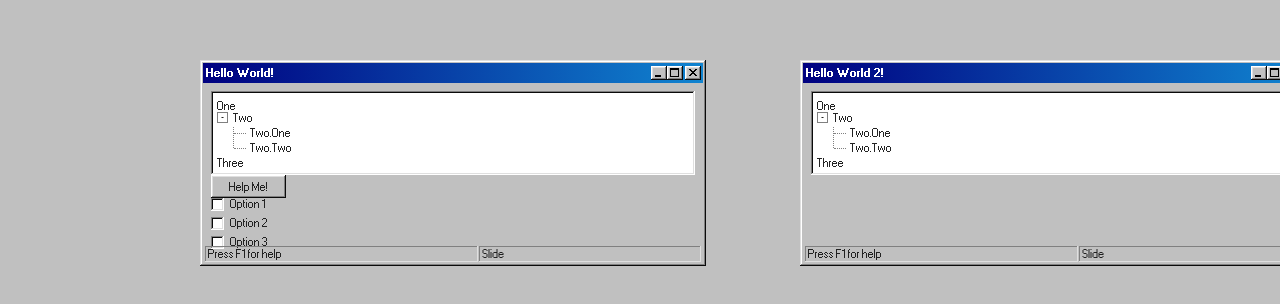
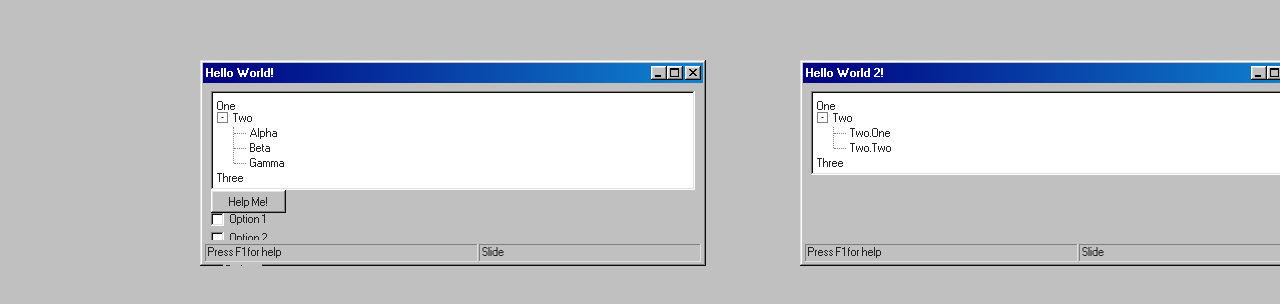
Before and after one commit to tomdionysus/cloud-98, a React (Create React App) app: page / in a window 1280 px wide. Shown: the part 140-444 px from the top of the page. Built offline with nearby package versions, Linux system fonts and the light colour scheme.

Commit message:
GroupBox, Label, Radiobutton, TextBox, useUniqueID

```diff
--- a/src/App.jsx
+++ b/src/App.jsx
@@ -1,6 +1,6 @@
 import '98.css'
 
-import { AppStateProvider, initAppState, Window, TitleBar, WindowBody, StatusBar, StatusBarField, TreeView, TreeViewNode, Button, Checkbox } from './components'
+import { AppStateProvider, initAppState, Window, TitleBar, WindowBody, StatusBar, StatusBarField, TreeView, TreeViewNode, Button, Checkbox, Radiobutton, GroupBox, TextBox, Label } from './components'
 import { useComponentState } from './hooks'
 
 initAppState({
@@ -9,13 +9,18 @@ initAppState({
 
 function App() {
   const [ state, setState ] = useComponentState({
-    cbValue: {}
+    cbValue: {},
+    rbValue: null,
+    rbValue2: null,
   })
 
   const setCbValue = (comp, value) => {
     state.cbValue[value] = !!!state.cbValue[value]
     setState({ cbValue: state.cbValue })
   }
+
+  const setRbValue = (comp, value) => setState({ rbValue: value })
+  const setRbValue2 = (comp, value) => setState({ rbValue2: value })
 
   return (
     <AppStateProvider>
@@ -24,15 +29,26 @@ function App() {
         <TreeView>
           <TreeViewNode title="One"/>
           <TreeViewNode title="Two" open={true}>
-            <TreeViewNode title="Two.One"/>
-            <TreeViewNode title="Two.Two"/>
+            <TreeViewNode title="Alpha"/>
+            <TreeViewNode title="Beta"/>
+            <TreeViewNode title="Gamma"/>
           </TreeViewNode>
           <TreeViewNode title="Three"/>
         </TreeView>
-        <Button>Help Me!</Button>
+          <Button>Help Me!</Button>
         <Checkbox title="Option 1" checked={ state.cbValue['opt1'] } value="opt1" onChange={setCbValue} />
         <Checkbox title="Option 2" checked={ state.cbValue['opt2'] } value="opt2" onChange={setCbValue} />
         <Checkbox title="Option 3" checked={ state.cbValue['opt3'] } value="opt3" onChange={setCbValue} />
+
+        <GroupBox title="Options">
+          <Radiobutton title="Option A" checked={ state.rbValue2 == 'optA' } value="optA" onChange={setRbValue2} />
+          <Radiobutton title="Option B" checked={ state.rbValue2 == 'optB' } value="optB" onChange={setRbValue2} />
+          <Radiobutton title="Option C" checked={ state.rbValue2 == 'optC' } value="optC" onChange={setRbValue2} />
+        </GroupBox>
+
+        <TextBox label="Name" value={state.tbValue} onChange={(e, value)=>setState({ tbValue: value })}/>
+
+        <Label title={">>: "+state.tbValue} />
       </WindowBody>
       <StatusBar>
         <StatusBarField>Press F1 for help</StatusBarField>
--- a/src/components/Checkbox.jsx
+++ b/src/components/Checkbox.jsx
@@ -1,11 +1,14 @@
-function Checkbox({ children, onChange, title, value, checked=false, disabled=false }) {
+import { useUniqueID } from '../hooks'
 
+function Checkbox({ onChange, title, value, checked=false, disabled=false }) {
+
+  const id = useUniqueID("cbx_")
   const onChangeHandler = (e) => onChange && onChange(e, value)
 
   return (
     <div className="field-row">
-      <input disabled={disabled} checked={checked} type="checkbox" id={"cbx_"+value} onChange={onChangeHandler}/>
-      <label htmlFor={"cbx_"+value}>{title}</label>
+      <input disabled={disabled} checked={checked} type="checkbox" id={id} onChange={onChangeHandler}/>
+      <label htmlFor={id}>{title}</label>
     </div>
   )
 }
--- /dev/null
+++ b/src/components/GroupBox.jsx
@@ -0,0 +1,11 @@
+function GroupBox({ children, title }) {
+
+  return (
+    <fieldset>
+      <legend>{title}</legend>
+      {children}
+    </fieldset>
+  )
+}
+
+export default GroupBox
--- /dev/null
+++ b/src/components/Label.jsx
@@ -0,0 +1,8 @@
+function Label({ title }) {
+
+  return (
+     <label>{title}</label>
+  )
+}
+
+export default Label
--- /dev/null
+++ b/src/components/Radiobutton.jsx
@@ -0,0 +1,16 @@
+import { useUniqueID } from '../hooks'
+
+function Radiobutton({ children, onChange, title, value, checked=false, disabled=false }) {
+
+  const id = useUniqueID("rbt_")
+  const onChangeHandler = (e) => onChange && onChange(e, value)
+
+  return (
+    <div className="field-row">
+      <input disabled={disabled} checked={checked} type="radio" id={id} onChange={onChangeHandler}/>
+      <label htmlFor={id}>{title}</label>
+    </div>
+  )
+}
+
+export default Radiobutton
--- a/src/components/StatusBar.jsx
+++ b/src/components/StatusBar.jsx
@@ -1,7 +1,9 @@
 function StatusBar({ children }) {
   return(
-    <div className="status-bar" style={{position:'absolute', bottom:4, left: 4, right: 4, height: 16}}>
-    {children}
+    <div style={{ backgroundColor: 'rgb(192, 192, 192)', position:'absolute', bottom:2, left: 2, right: 2, height: 24}}>
+      <div className="status-bar" style={{position:'absolute', bottom:2, left: 2, right: 2, height: 18}}>
+      {children}
+      </div>
     </div>
   )
 }
--- /dev/null
+++ b/src/components/TextBox.jsx
@@ -0,0 +1,19 @@
+import { useUniqueID } from '../hooks'
+import { useRef } from 'react'
+
+function TextBox({ label, value, onChange }) {
+
+  const id = useUniqueID('tbx_')
+  const inputRef = useRef()
+
+  const handleChange = (e) => onChange && onChange(e, inputRef.current.value)
+
+  return (
+    <div className="field-row">
+      <label htmlFor={id}>{label}</label>
+      <input ref={inputRef} id={id} type="text" defaultValue={value} onChange={handleChange} />
+    </div>
+  )
+}
+
+export default TextBox
--- a/src/components/Window.jsx
+++ b/src/components/Window.jsx
@@ -13,7 +13,7 @@ width = 500, height=200, minWidth=200, minHeight=150, maxWidth=800, maxHeight=40
     width, height, top, left
   })
 
-  const winStyle = {...style, position:'absolute', width: state.width, height: state.height, top: state.top, left: state.left}
+  const winStyle = {...style, position:'absolute', overflow:'hidden', display:'flex', flexDirection:'column', width: state.width, height: state.height, top: state.top, left: state.left}
 
   const posDragChange = (e) => {
     e = e || window.event;
--- a/src/hooks/index.js
+++ b/src/hooks/index.js
@@ -5,6 +5,7 @@ import useAppEvents from './useAppEvents'
 import useEvent from './useEvent'
 import useAPI from './useAPI'
 import useStorage from './useStorage'
+import useUniqueID from './useUniqueID'
 
 export {
   useAppState,
@@ -14,4 +15,5 @@ export {
   useEvent,
   useAPI,
   useStorage,
+  useUniqueID,
 }
--- /dev/null
+++ b/src/hooks/useUniqueID.js
@@ -0,0 +1,7 @@
+import { useState } from 'react'
+
+export default function useUniqueID(prefix) {
+	const random32BitNumber = Math.floor(Math.random() * 0xFFFFFFFF);
+	const [id] = useState(prefix+random32BitNumber.toString(16).padStart(8, '0'))
+	return id
+}
```
Also changed, not shown: src/components/index.js (+8 -0 lines).
